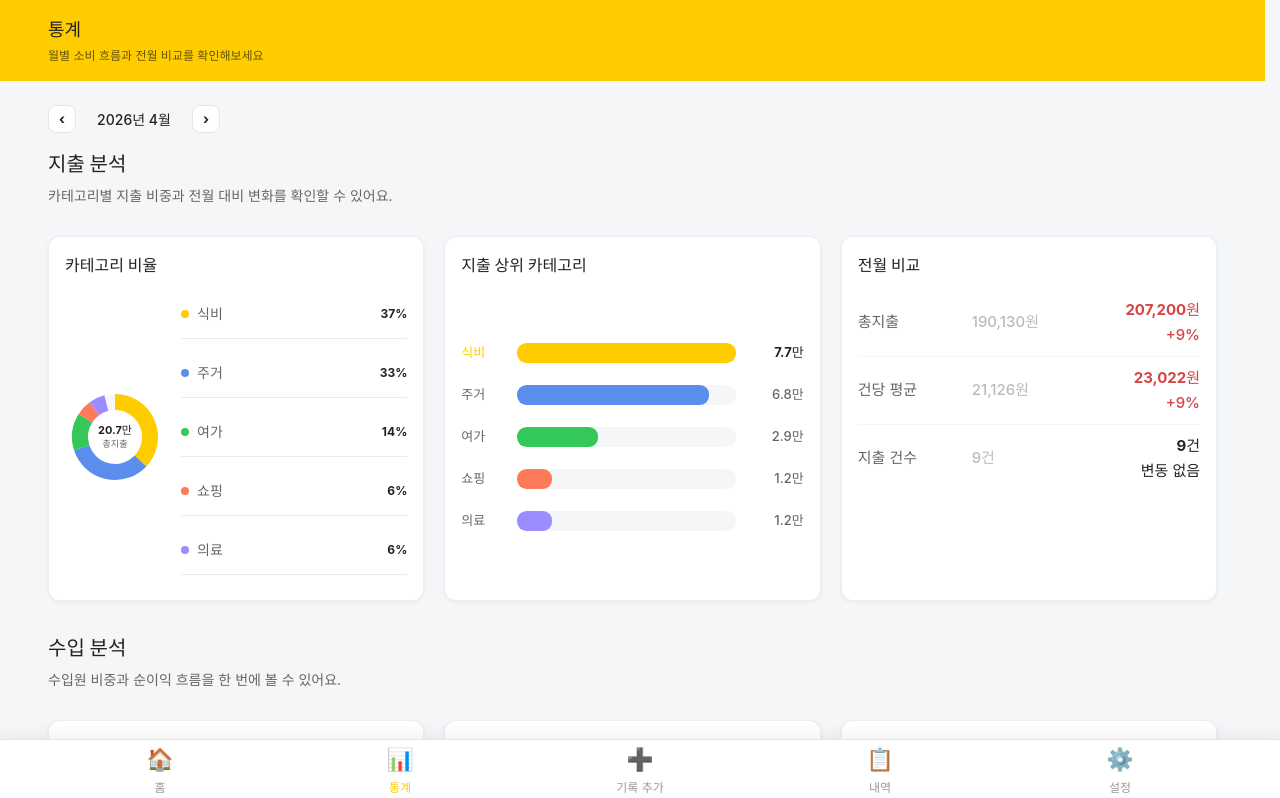
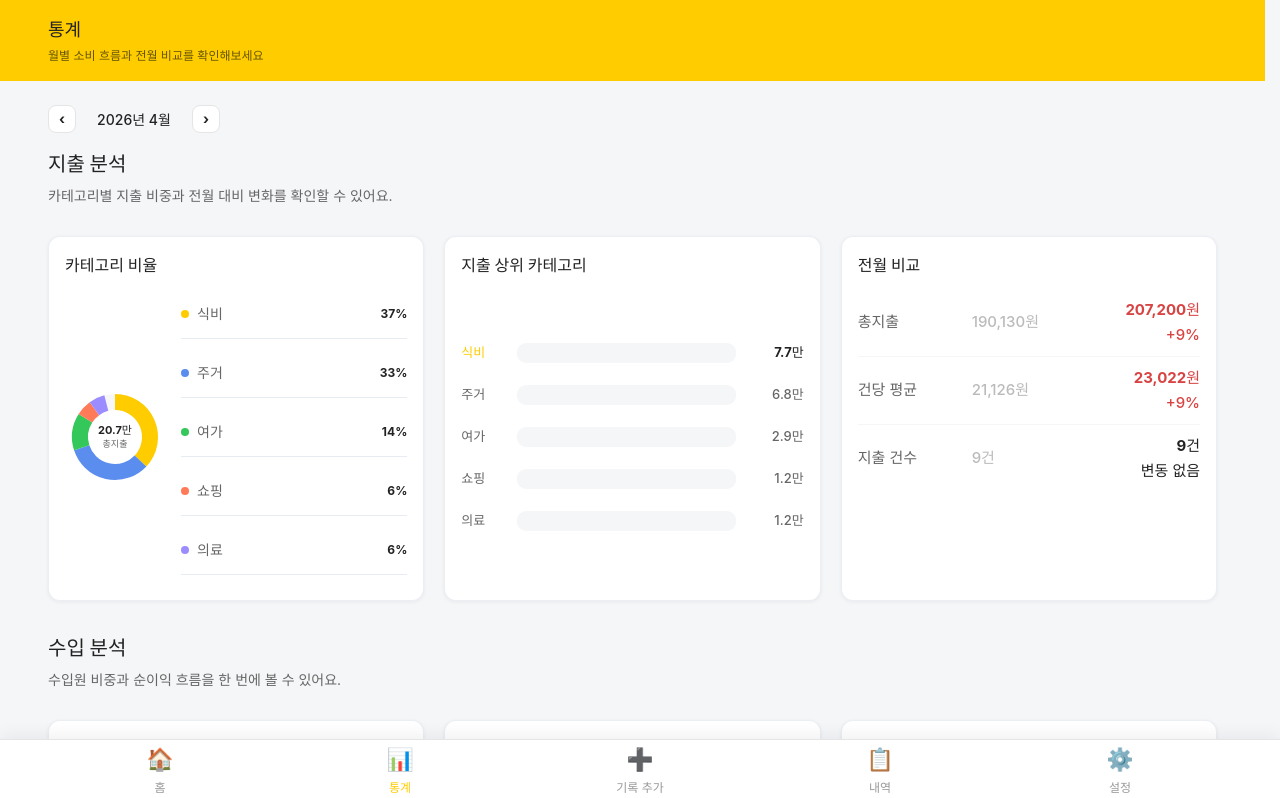
Before and after one commit to KB-25-7-SkeletonProject/moamoa, a Vue app in the folder frontend/: page /statistics in a window 1280 px wide. Shown: the top 798 px of the page. Built offline with nearby package versions, Linux system fonts and the light colour scheme; sample sign-in values are in the browser's storage.

Commit message:
refactor:#35 월별 추이 0인 경우 처리

```diff
--- a/frontend/src/components/statistics/StatisticsBarCard.vue
+++ b/frontend/src/components/statistics/StatisticsBarCard.vue
@@ -9,7 +9,11 @@
       >
         <span class="bar-label" :class="{ active: item.active }">{{ item.label }}</span>
         <div class="bar-track">
-          <div class="bar-fill" :style="{ width: `${item.width}%`, background: item.color }" />
+          <div
+            v-if="item.rawAmount > 0"
+            class="bar-fill"
+            :style="{ width: `${item.width}%`, background: item.color }"
+          />
         </div>
         <span class="bar-amount" :class="{ active: item.active }">{{ item.amount }}</span>
       </div>
```
